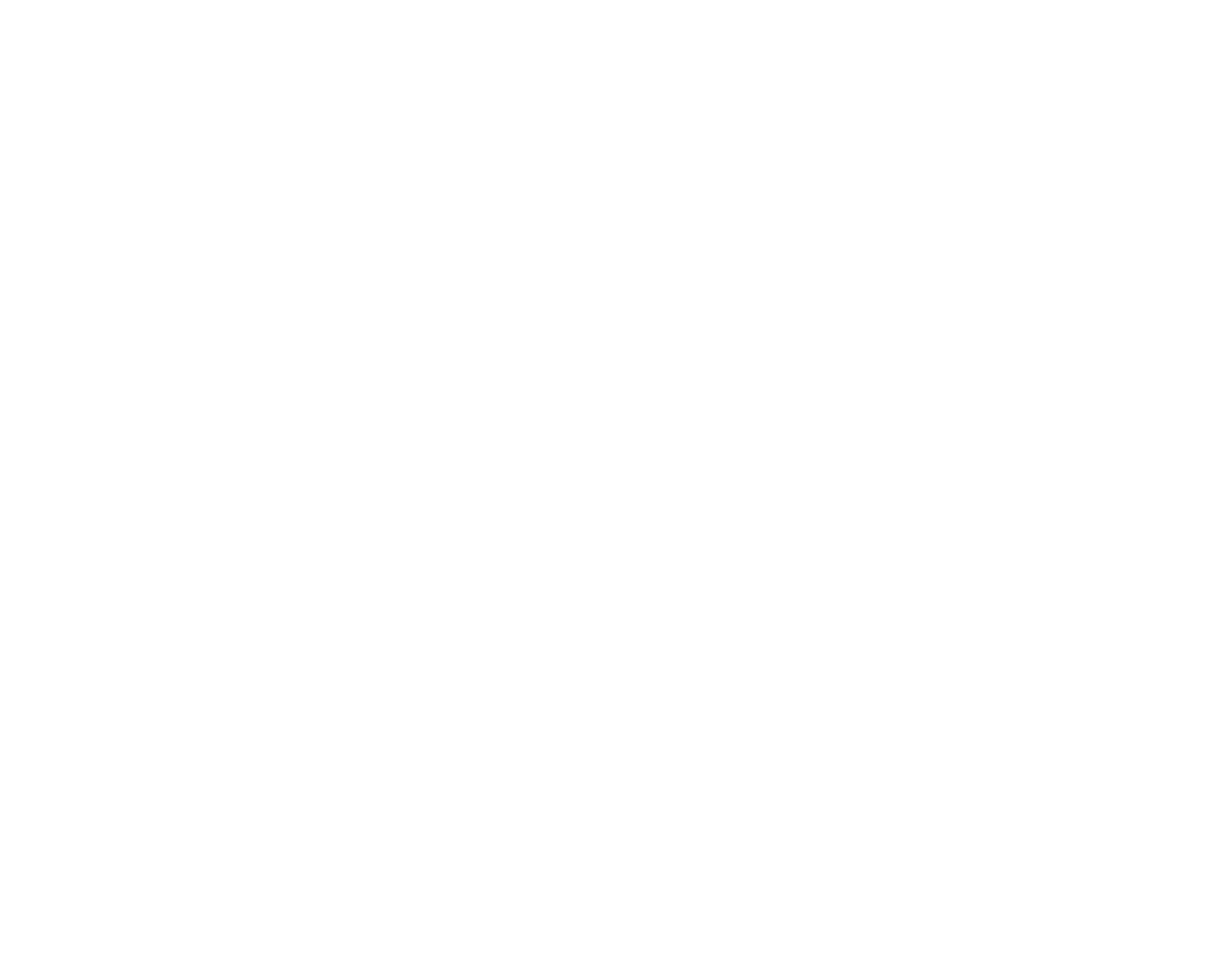
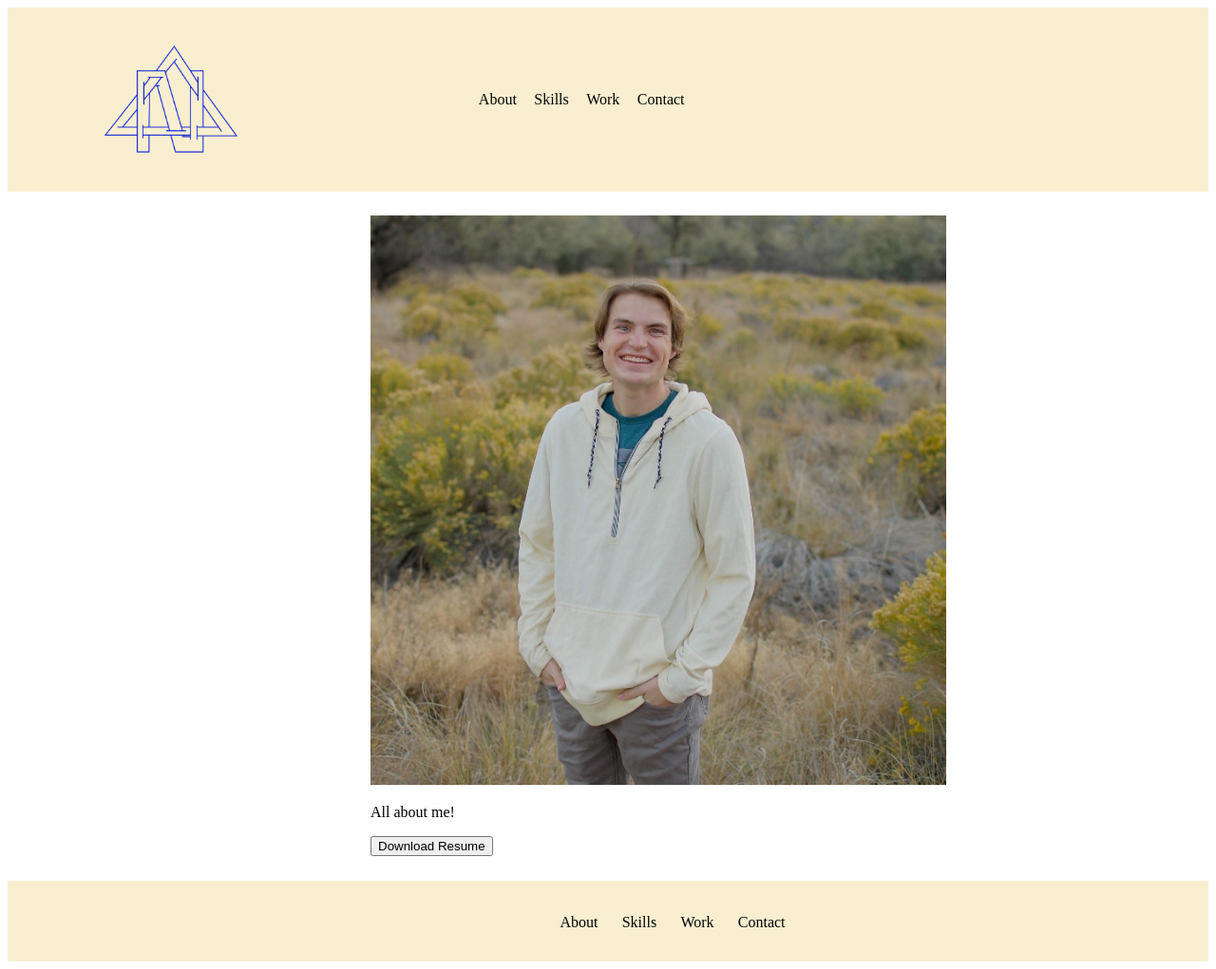
Before and after one commit to Chandlernorth/portfolio-webpage, a plain HTML site: page index.html in a window 1280 px wide. Shown: the whole page at 95% size. Before the commit the page ends 800 px from the top, so only its background shows below. Drawn offline with Linux system fonts and the light colour scheme.

Commit message:
basic structure

```diff
--- a/index.html
+++ b/index.html
@@ -1,18 +1,58 @@
 <!DOCTYPE html>
     <html>
         <head>
-
+            <title>Chandler North</title>
+            <link rel="stylesheet" href="style.css">
         </head>
 
-        <nav>
+        <body>
+            <header class="navigation">
+                <nav class="inline-block">
+                    <div class="inline-block logo">
+                        <img src="images/logo_v3.png" alt="logo">
+                    </div>
+                    <ul>
+                        <li class="inline-block">
+                            About
+                        </li>
+                        <li class="inline-block">
+                            Skills
+                        </li>
+                        <li class="inline-block">
+                            Work
+                        </li>
+                        <li class="inline-block">
+                            Contact
+                        </li>
+                    </ul>
+                 </nav>
+            </header>
 
-        </nav>
+            <section class="heroImg">
+                <div class="content">
+                    <img src="images/me.JPG" alt="Me image">
+                    <p>
+                        All about me!
+                    </p>
+                    <button>Download Resume</button>
+                </div>
+            </section>
 
-        <body>
-
+            <footer>
+                <ul>
+                    <li class="inline-block">
+                        About
+                    </li>
+                    <li class="inline-block">
+                        Skills
+                    </li>
+                    <li class="inline-block">
+                        Work
+                    </li>
+                    <li class="inline-block">
+                        Contact
+                    </li>
+                </ul>
+            </footer>
         </body>
-
-        <footer>
-
-        </footer>
     </html>
--- /dev/null
+++ b/style.css
@@ -0,0 +1,61 @@
+.inline-block {
+    display: flex;
+    vertical-align: top;
+    padding: 2%;
+    flex-direction: row;
+    flex-wrap: wrap;
+    align-content: center;
+    justify-content: center;
+    align-items: center;
+}
+.logo {
+    width: 23%;
+    padding: 1%;
+    text-align: center;
+}
+.logo img {
+    max-height: 125px;
+    padding-left: 30%;
+}
+nav {
+    width: 73%;
+    padding: 1%;
+}
+ul {
+    width: 50%;
+    margin-left: auto;
+    list-style-type: none;
+    padding: 0;
+    overflow: hidden;
+}
+li {
+    float: left;
+}
+.heroImg {
+    height: 600px;
+    padding: 25px;
+}
+.heroImg img {
+    max-height: 600px;
+    align-content: center;
+}
+.content {
+    width: 500px;
+    margin: 0 auto;
+}
+footer {
+    background-color: #F9EFD0;
+    text-align: center;
+    margin-top: 6%;
+}
+footer ul {
+    display: inline-block;
+    margin-left: auto;
+    list-style-type: none;
+    padding-left: 40%;
+    padding-top: 0.5%;
+    overflow: hidden;
+}
+.navigation {
+    background-color: #F9EFD0;
+}
```
Also changed, not shown: images/logo_v3.png (added), images/me.JPG (added), 2 other files.
